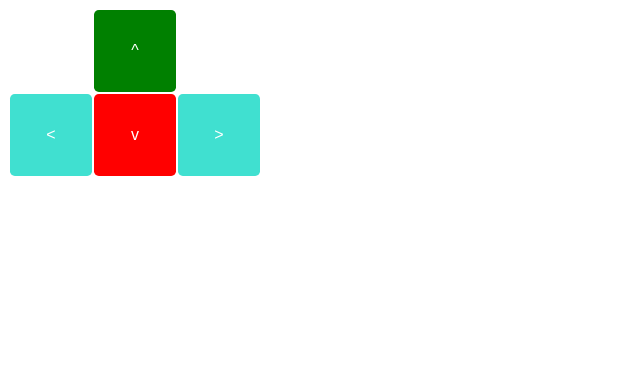
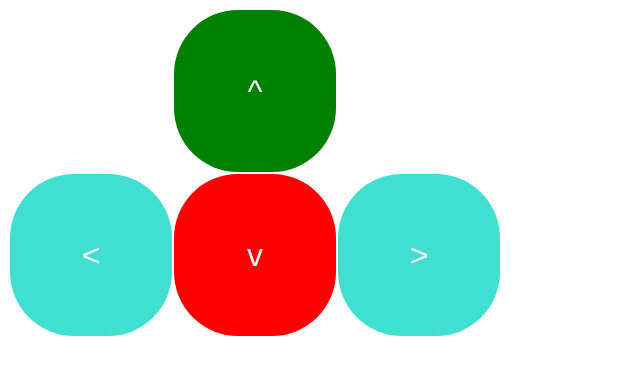
Before and after one commit to SinglePaper/RPi-electronics, a Flask app: page / in a window 1280 px wide. Shown: the top 375 px of the page, without its empty margins (0-640 px from the left). Run offline with Flask 2, Linux system fonts and the light colour scheme; some libraries are stand-ins or nearby versions.

Commit message:
Update style.css

```diff
--- a/static/styles/style.css
+++ b/static/styles/style.css
@@ -18,8 +18,8 @@ div#controls td.right {
 div#controls td {
     height: 5em;
     width: 5em;
-    border-radius: 0.3em;
-    font-size: 1em;
+    border-radius: 2em;
+    font-size: 2em;
 }
 td.up button, td.down button, td.left button, td.right button {
     height: inherit;
```
